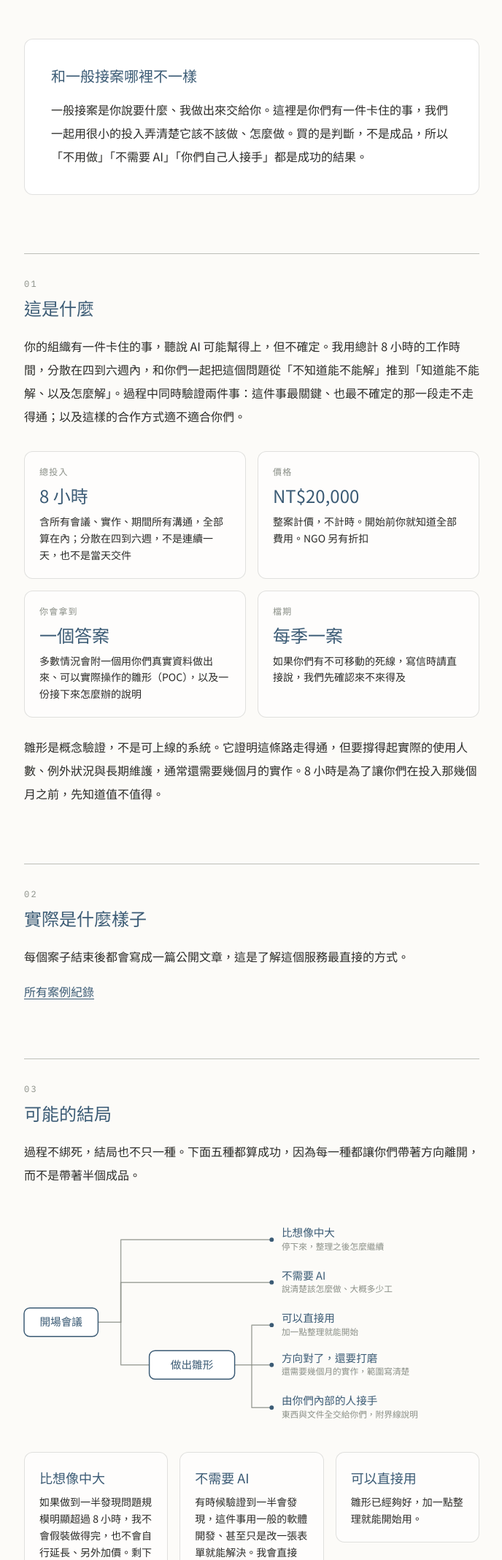
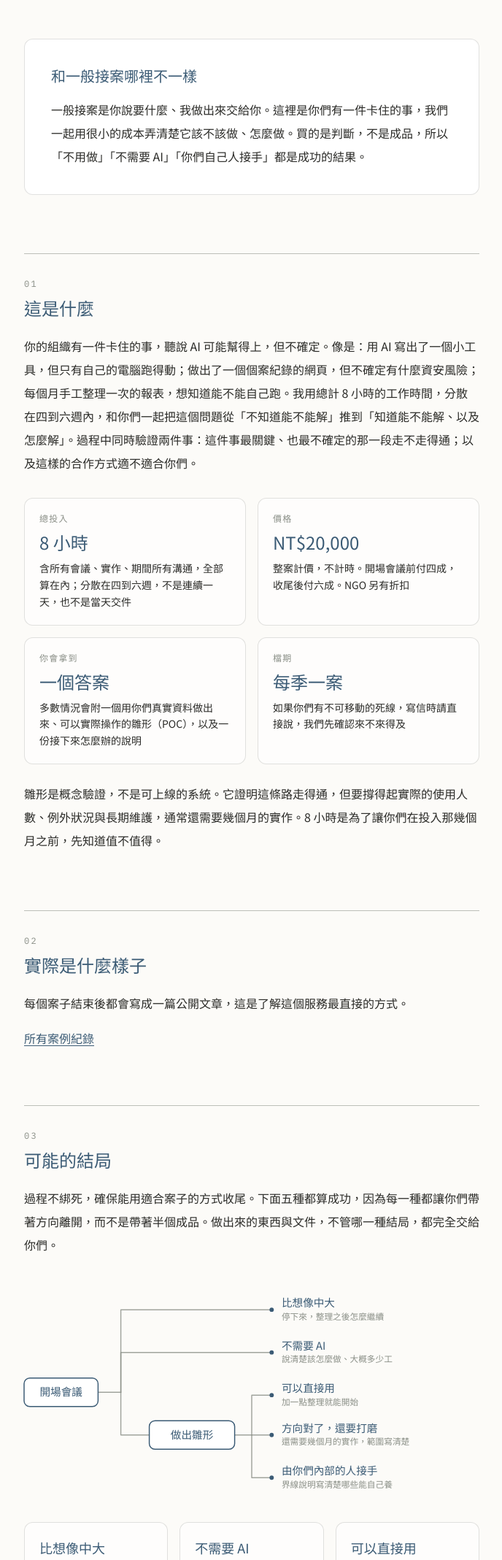
Before and after one commit to ddio/8h-probe, a website: page index.html in a window 1280 px wide. Shown: the part 520-2657 px from the top of the page at 73% size, without its empty margins (295-983 px from the left). Drawn offline with nearby package versions, Linux system fonts and the light colour scheme; files that its build step writes are made by us from their sources; a web font is replaced by a local one.

Commit message:
feat(site): ddio's review of the reordered home page
- 「很小的投入」→「很小的成本」；「卡住的事」補三個例子
- 結局節：改為「確保能用適合案子的方式收尾」；明寫東西與文件不論結局都交給對方，
  「內部接手」卡與圖不再獨佔這句
- 價格卡與 README 補付款時點：開場會議前四成、收尾後六成
- 「為什麼做這個」換上 ddio 親寫的版本，移除佔位草稿

Co-Authored-By: Claude Fable 5.1 <noreply@anthropic.com>

```diff
--- a/index.html
+++ b/index.html
@@ -38,7 +38,7 @@
     <section class="mt-16">
       <div class="note">
         <h2 class="font-display text-xl text-steel">和一般接案哪裡不一樣</h2>
-        <p class="mt-4 leading-loose">一般接案是你說要什麼、我做出來交給你。這裡是你們有一件卡住的事，我們一起用很小的投入弄清楚它該不該做、怎麼做。買的是判斷，不是成品，所以「不用做」「不需要 AI」「你們自己人接手」都是成功的結果。</p>
+        <p class="mt-4 leading-loose">一般接案是你說要什麼、我做出來交給你。這裡是你們有一件卡住的事，我們一起用很小的成本弄清楚它該不該做、怎麼做。買的是判斷，不是成品，所以「不用做」「不需要 AI」「你們自己人接手」都是成功的結果。</p>
       </div>
     </section>
 
@@ -47,7 +47,7 @@
       <hr class="rule">
       <p class="sec-num mt-8">01</p>
       <h2 class="mt-2 font-display text-2xl text-steel">這是什麼</h2>
-      <p class="mt-5 leading-loose">你的組織有一件卡住的事，聽說 AI 可能幫得上，但不確定。我用總計 8 小時的工作時間，分散在四到六週內，和你們一起把這個問題從「不知道能不能解」推到「知道能不能解、以及怎麼解」。過程中同時驗證兩件事：這件事最關鍵、也最不確定的那一段走不走得通；以及這樣的合作方式適不適合你們。</p>
+      <p class="mt-5 leading-loose">你的組織有一件卡住的事，聽說 AI 可能幫得上，但不確定。像是：用 AI 寫出了一個小工具，但只有自己的電腦跑得動；做出了一個個案紀錄的網頁，但不確定有什麼資安風險；每個月手工整理一次的報表，想知道能不能自己跑。我用總計 8 小時的工作時間，分散在四到六週內，和你們一起把這個問題從「不知道能不能解」推到「知道能不能解、以及怎麼解」。過程中同時驗證兩件事：這件事最關鍵、也最不確定的那一段走不走得通；以及這樣的合作方式適不適合你們。</p>
       <dl class="mt-8 grid gap-4 sm:grid-cols-2">
         <div class="spec-card">
           <dt class="font-mono text-xs tracking-widest text-pencil">總投入</dt>
@@ -57,7 +57,7 @@
         <div class="spec-card">
           <dt class="font-mono text-xs tracking-widest text-pencil">價格</dt>
           <dd class="mt-2 font-display text-2xl text-steel">NT$20,000</dd>
-          <dd class="mt-2 text-sm leading-relaxed">整案計價，不計時。開始前你就知道全部費用。NGO 另有折扣</dd>
+          <dd class="mt-2 text-sm leading-relaxed">整案計價，不計時。開場會議前付四成，收尾後付六成。NGO 另有折扣</dd>
         </div>
         <div class="spec-card">
           <dt class="font-mono text-xs tracking-widest text-pencil">你會拿到</dt>
@@ -88,7 +88,7 @@
       <hr class="rule">
       <p class="sec-num mt-8">03</p>
       <h2 class="mt-2 font-display text-2xl text-steel">可能的結局</h2>
-      <p class="mt-5 leading-loose">過程不綁死，結局也不只一種。下面五種都算成功，因為每一種都讓你們帶著方向離開，而不是帶著半個成品。</p>
+      <p class="mt-5 leading-loose">過程不綁死，確保能用適合案子的方式收尾。下面五種都算成功，因為每一種都讓你們帶著方向離開，而不是帶著半個成品。做出來的東西與文件，不管哪一種結局，都完全交給你們。</p>
       <figure class="branches mt-10 hidden md:block" aria-labelledby="branches-title">
         <svg viewBox="0 0 640 300" role="img" aria-labelledby="branches-title">
           <title id="branches-title">從開場出發的五條路：比想像中大、不需要 AI，或做出雛形後直接能用、還要打磨、內部接手</title>
@@ -114,7 +114,7 @@
             <circle cx="348" cy="94" r="3"/><text x="362" y="90">不需要 AI</text><text class="branches__sub" x="362" y="108">說清楚該怎麼做、大概多少工</text>
             <circle cx="348" cy="154" r="3"/><text x="362" y="150">可以直接用</text><text class="branches__sub" x="362" y="168">加一點整理就能開始</text>
             <circle cx="348" cy="210" r="3"/><text x="362" y="206">方向對了，還要打磨</text><text class="branches__sub" x="362" y="224">還需要幾個月的實作，範圍寫清楚</text>
-            <circle cx="348" cy="270" r="3"/><text x="362" y="266">由你們內部的人接手</text><text class="branches__sub" x="362" y="284">東西與文件全交給你們，附界線說明</text>
+            <circle cx="348" cy="270" r="3"/><text x="362" y="266">由你們內部的人接手</text><text class="branches__sub" x="362" y="284">界線說明寫清楚哪些能自己養</text>
           </g>
         </svg>
       </figure>
@@ -137,7 +137,7 @@
         </li>
         <li class="outcome-card">
           <h3 class="font-display text-lg text-steel">由你們內部的人接手</h3>
-          <p class="mt-2 text-sm leading-relaxed">做出來的東西與文件完全交給你們，附一份界線說明：哪些可以放心自己用、自己改，哪些一旦碰到個資、對外服務、或變成每天依賴的工具，就值得把專業角色拉進來。</p>
+          <p class="mt-2 text-sm leading-relaxed">這件事不需要外人繼續做。界線說明會寫清楚哪些可以放心自己用、自己改，哪些一旦碰到個資、對外服務、或變成每天依賴的工具，就值得把專業角色拉進來。</p>
         </li>
       </ul>
     </section>
@@ -185,9 +185,8 @@
       <hr class="rule">
       <p class="sec-num mt-8">05</p>
       <h2 class="mt-2 font-display text-2xl text-steel">為什麼做這個</h2>
-      <!-- TODO(ddio)：這段由 ddio 親自寫。以下是照種子規則湊出的佔位草稿，只為了讓版面看得出形狀。 -->
-      <p class="mt-5 leading-loose">每季只接一案，不做行銷，也不預設任何後續。價格訂在這裡，是因為這個服務有一半是為了我自己：我想理解小型組織在導入 AI 時實際卡在哪裡，而這只能一案一案累積。</p>
-      <p class="mt-5 leading-loose">所以每個案子都會寫成一篇公開文章，讓後面遇到類似問題的組織少走一段路。組織名稱與可識別的細節依你們的意願匿名，範圍在開始前談定，刊出前由你們審閱全文。同意被寫，是這個服務的一部分。</p>
+      <p class="mt-5 leading-loose">我認為 AI 帶來的變革，也能為小型組織帶來新的機會，但導入過程中的落差是什麼、怎麼解決，目前還沒有系統性的研究。我想透過 8h-probe，不只是累積更多實務經驗，也讓其他想幫小組織導入 AI 的人，多些可以參考的例子。</p>
+      <p class="mt-5 leading-loose">每個案子都會寫成一篇公開文章，讓後面遇到類似問題的組織少走一段路。組織名稱與可識別的細節依你們的意願匿名，範圍在開始前談定，刊出前由你們審閱全文。同意被寫，是這個服務的一部分。</p>
     </section>
 
     <!-- 06 適不適合你 -->
```
Also changed, not shown: README.md.
